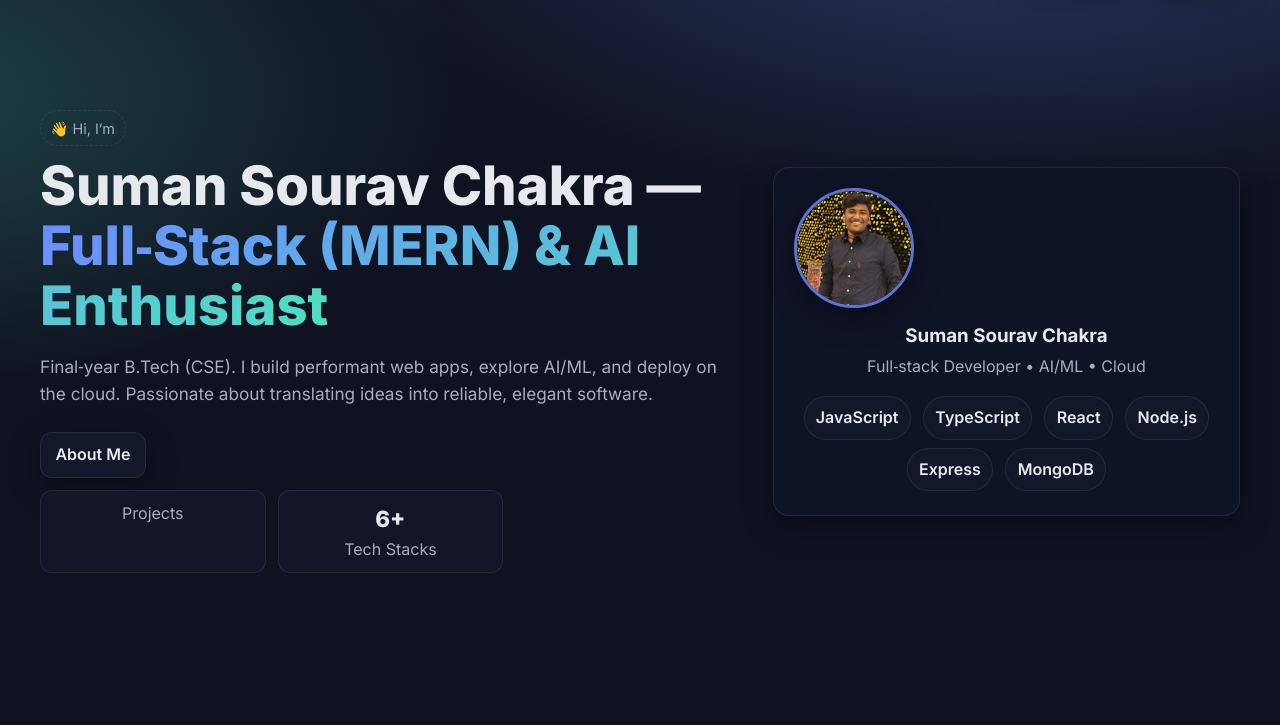
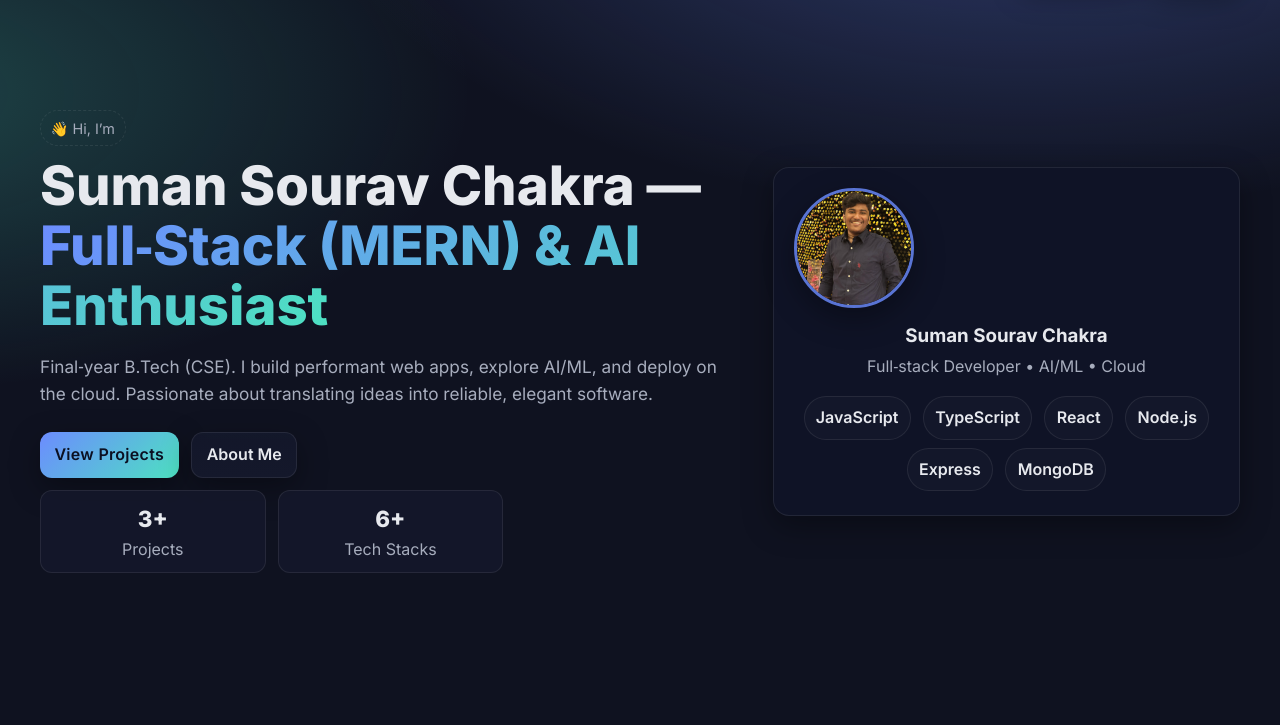
Before and after one commit to Suman7259/Basic-portfolio, a plain HTML site: page index.html in a window 1280 px wide. Shown: the part 67-792 px from the top of the page. Drawn offline with Linux system fonts and the light colour scheme.

Commit message:
Update index.html

```diff
--- a/index.html
+++ b/index.html
@@ -173,12 +173,12 @@
         <h1 class="title">Suman Sourav Chakra — <span class="gradient">Full‑Stack (MERN) & AI Enthusiast</span></h1>
         <p class="subtitle">Final‑year B.Tech (CSE). I build performant web apps, explore AI/ML, and deploy on the cloud. Passionate about translating ideas into reliable, elegant software.</p>
         <div class="cta-row">
-          <!-- <a class="btn brand" href="#projects">View Projects</a> -->
+          <a class="btn brand" href="#projects">View Projects</a>
           <a class="btn" href="#about">About Me</a>
           <!-- <a class="btn" href="assets/Suman_Sourav_Chakra_CV.pdf" download>Download CV</a> -->
         </div>
         <div class="stats">
-          <div class="stat"><div class="num"> </div><div class="muted">Projects</div></div>
+          <div class="stat"><div class="num">3+</div><div class="muted">Projects</div></div>
           <div class="stat"><div class="num">6+ </div><div class="muted">Tech Stacks</div></div>
           <!-- <div class="stat"><div class="num">3 </div><div class="muted">Internships</div></div> -->
         </div>
```
